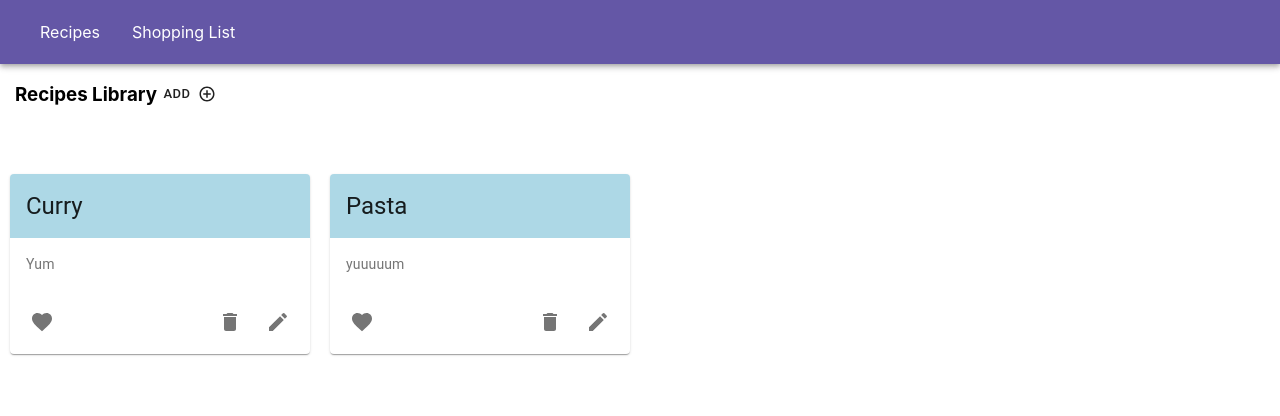
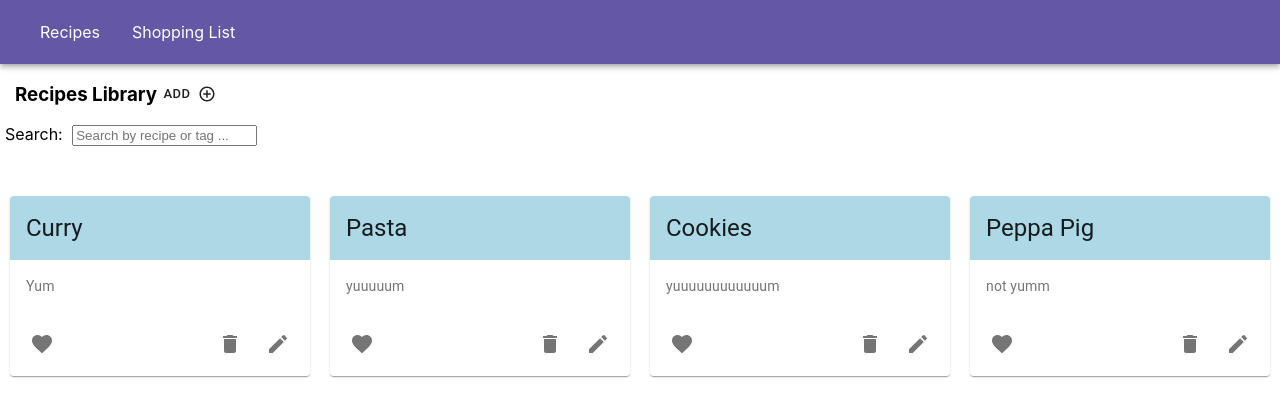
Before and after one commit to elainetsun/meal-planning-app, a React (Create React App) app in the folder meal-planning/: page /recipes in a window 1280 px wide. Shown: the top 416 px of the page. Built offline with nearby package versions, Linux system fonts and the light colour scheme.

Commit message:
search bar

```diff
--- a/meal-planning/src/components/recipe-library/RecipesLibrary.js
+++ b/meal-planning/src/components/recipe-library/RecipesLibrary.js
@@ -16,11 +16,30 @@ const RecipesLibrary = () => {
       id: 2,
       name: 'Pasta',
       description: 'yuuuuum'
+    },
+    {
+      id: 3,
+      name: 'Cookies',
+      description: 'yuuuuuuuuuuuum'
+    },
+    {
+      id: 4,
+      name: 'Peppa Pig',
+      description: 'not yumm'
     }
   ];
 
   const [isModalOpen, setIsModalOpen] = useState(false);
   const [recipes, setRecipes] = useState(defaultRecipes);
+
+  const [search, setSearch] = useState('');
+  const [filterDisplay, setFilterDisplay] = useState(recipes);
+
+  const filteredRecipes = recipes.filter( recipe =>{
+    return recipe.name.toLowerCase().includes(search.toLowerCase());
+  }
+)
+
 
   const openModal = () => {
     setIsModalOpen(true);
@@ -49,8 +68,12 @@ const RecipesLibrary = () => {
         />
       </div>
 
+      <div className={styles.recipeSearchBar}>
+        Search: <input className={styles.recipeSearchBar} type = "text" placeholder = "Search by recipe or tag ..." onChange = {e => setSearch(e.target.value)}></input>
+      </div>
+
       <section className={styles.recipeSection}>
-        {recipes.map(recipe => {
+        {filteredRecipes.map(recipe => {
           return <RecipeCard recipe={recipe} key={recipe.id} />;
         })}
       </section>
--- a/meal-planning/src/components/recipe-library/RecipesLibrary.module.scss
+++ b/meal-planning/src/components/recipe-library/RecipesLibrary.module.scss
@@ -10,3 +10,7 @@
   display: flex;
   flex-direction: row;
 }
+
+.recipeSearchBar {
+  margin-left: 5px;
+}
```
